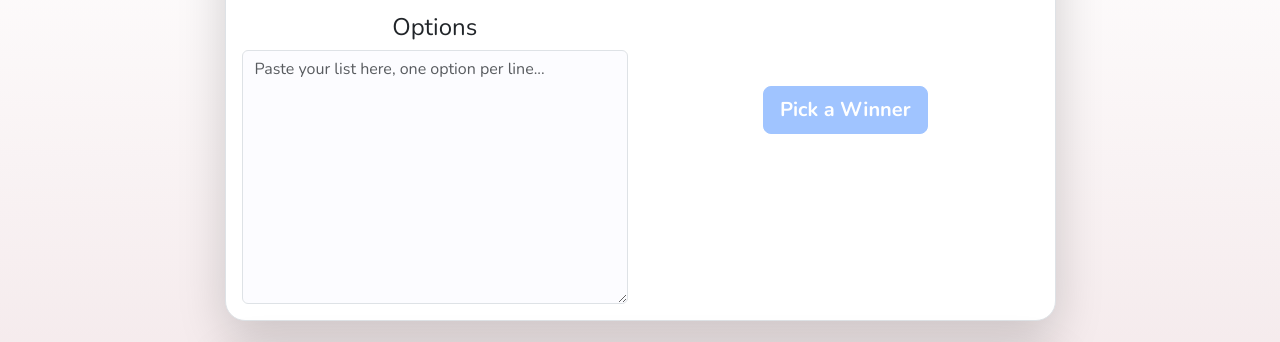
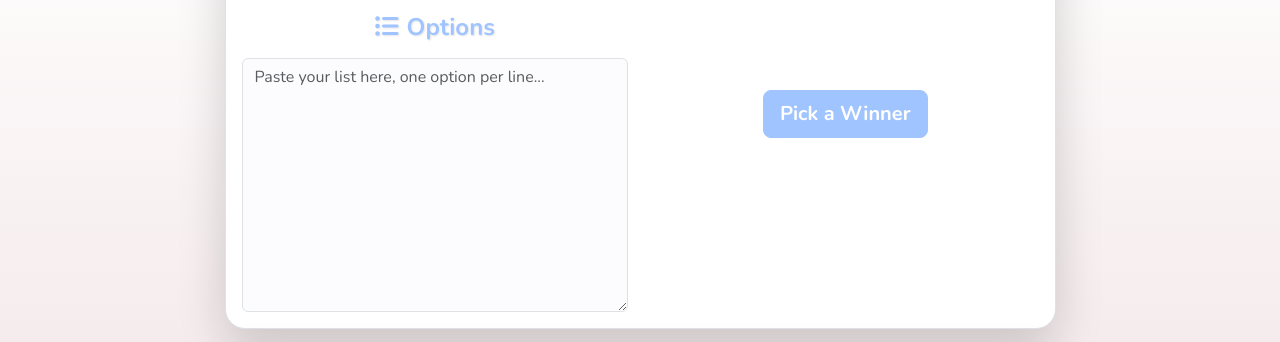
Before and after one commit to tkxkd0159/minigame, a plain HTML site: page index.html in a window 1280 px wide. Shown: the part 125-467 px from the top of the page. Drawn offline with nearby package versions, Linux system fonts and the light colour scheme.

Commit message:
Improve uI

```diff
--- a/index.html
+++ b/index.html
@@ -33,7 +33,7 @@
             <div class="card-body">
               <div class="row">
                 <div class="col-md-6 border-end-md">
-                  <h2 class="h4">Options</h2>
+                  <h2 class="h4 text-center mb-3"><i class="fas fa-list-ul me-2 options-icon"></i>Options</h2>
                   <textarea id="options-input" class="form-control" rows="10" placeholder="Paste your list here, one option per line..."></textarea>
                 </div>
                 <div
--- a/style.css
+++ b/style.css
@@ -40,9 +40,24 @@ body {
     border-bottom: 1px solid var(--border-color);
 }
 
+/* Shared title style */
+.card-header h1, .card-header h2, .main-card .card-body h2 {
+    font-weight: 700;
+    text-shadow: 1px 1px 2px rgba(0, 0, 0, 0.1);
+}
+
+/* Main title color */
 .card-header h1, .card-header h2 {
     color: var(--pastel-pink);
-    font-weight: 700;
+}
+
+/* Options title color */
+.main-card .card-body h2 {
+    color: var(--pastel-blue);
+}
+
+.options-icon {
+    color: var(--pastel-blue);
 }
 
 #options-input {
```
